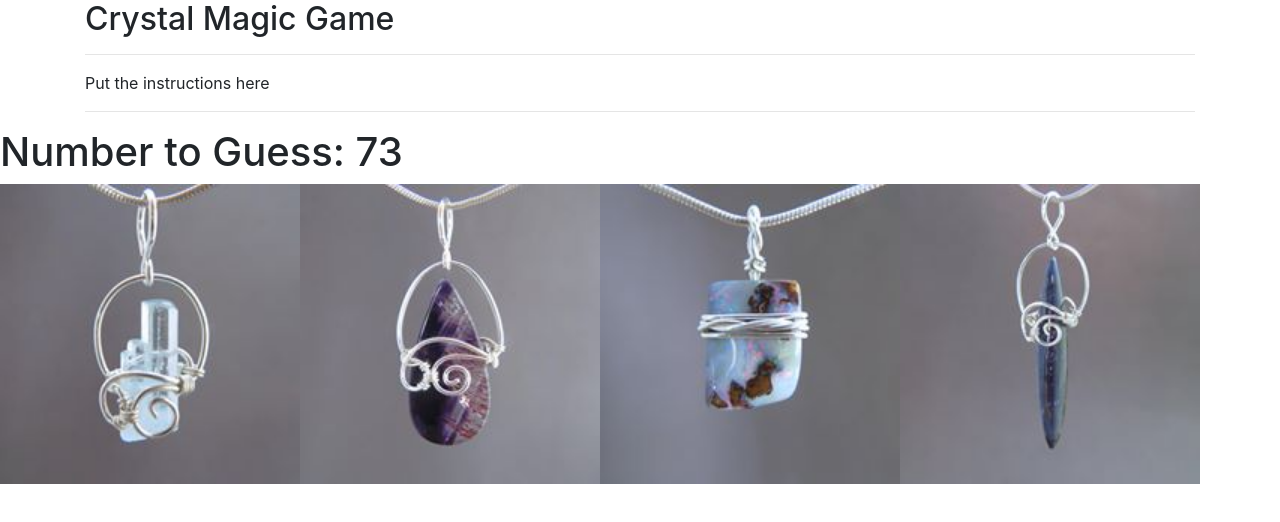
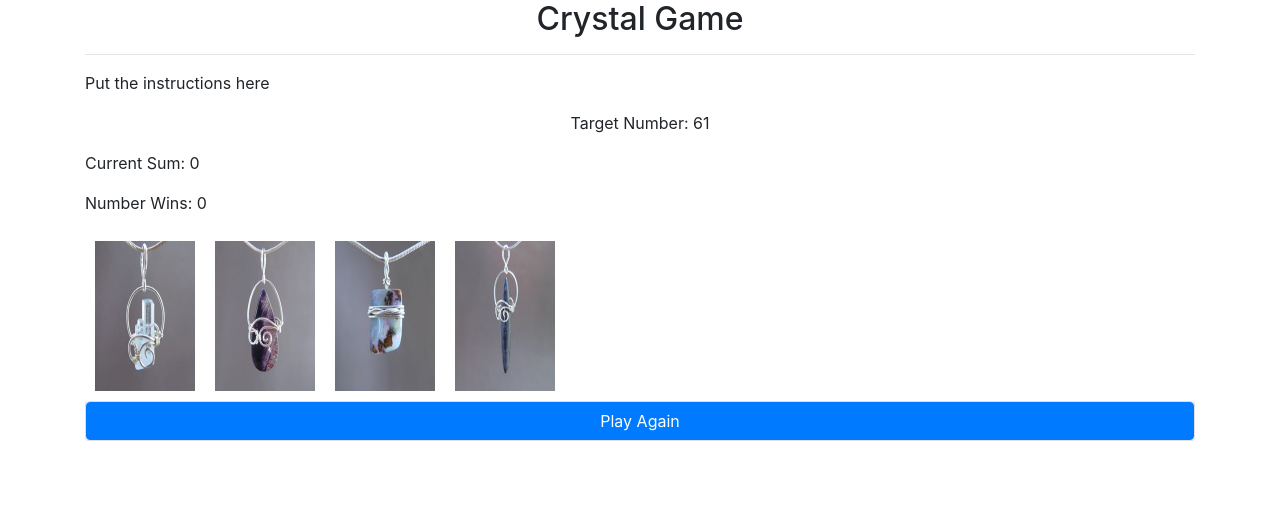
Before and after one commit to anewman88/Crystal-Magic-Game, a plain HTML site: page index.html in a window 1280 px wide. Drawn offline with nearby package versions, Linux system fonts and the light colour scheme.

Commit message:
contains most of game logic. Needs graphics

```diff
--- a/index.html
+++ b/index.html
@@ -3,6 +3,7 @@
 <head>
 
     <meta charset="UTF-8">
+    <meta name="viewport" content="width=device-width, initial-scale=1">
 
     <!--  <link rel="stylesheet" type="text/css" href="assets/css/reset.css">  -->
     <!-- Link to the Bootstrap CDN. link syntax from getbootstrap.com -->
@@ -10,11 +11,15 @@
     <link rel="stylesheet" type="text/css" href="assets/css/style.css">
 
     <title>Crystal Magic Game</title>
+
 <style type="text/css">
 
     .CrystalImageClass {
-      width: 300px;
-      height: 300px;
+      width: 100px;
+      height: 150px;
+      border: 10px;
+      border-color: #05618b;
+      margin: 10px;
     }
   </style>
 
@@ -22,108 +27,160 @@
 <body>
 
   <div class="container">
-
-        <!--    <div class="jumbotron". id="game-header">  -->
-              <div id="game-header">
-                <h2 id="game-title">Crystal Magic Game</h2>
+    <!-- Game Header -->
+    <div id="GameHeaderID">
+      <h2 class="text-center", id="GameTitleDIV">Crystal Game</h2>
       <hr>
       <p>Put the instructions here</p>
     </div>
 
+    <!-- Target Number section-->
+    <div>
+      <p class="text-center", id="TargetNumDIV">Target Number: </p>
+    </div>
+
     <!--  set up screen output regions  -->
     <div>
-              <p id="NumWins"></p>
-              <p id="CurCategory"></p>
-              <h2 id="CurGuessPhrase"></h2>
-              <p id="GuessCount"></p>
-              <p id="UsedLetters"></p>
-              <hr>
-              <p id="AlertMsg"></p>
+      <p id="RunningSumDIV"></p>
+    </div>
+    <div>
+      <p id="NumWinsDIV"></p>
     </div>
 
+    <!-- Note that this div is now empty. We will fill it dynamically -->
+    <div id="CrystalsDIV">
     </div>
-  <h1>Number to Guess: <span id="number-to-guess"></span></h1>
 
-  <!-- Note that this div is now empty. We will fill it dynamically -->
-  <div id="Crystals">
+    <div class="card">
+      <button id="PlayAgainBTN" class="btn btn-primary"><span>Play Again</span></button>
     </div>
+
+
 
   <!-- JAVASCRIPT  -->
   <!-- ========================================= -->
   <script type="text/javascript" src="https://cdnjs.cloudflare.com/ajax/libs/jquery/3.2.1/jquery.min.js"></script>
+  <script type="text/javascript">
+  // Global Variable Declarations
+  var DebugOn = true;    // Boolean - Debug flag
 
-  <script type="text/javascript">
+  $(document).ready(function() {
+    if (DebugOn) { console.log ("Begin $(document).ready(function())") }
 
-var DebugOn = true;
+    // Local to function Variable Declarations
+    var targetNum = 0;     // Integer - Target number player is trying to get to
+    var targetMin = 19;    // Integer - Minimum value for targetNum
+    var targetMax = 120;   // Integer - Maximum value for targetNum
+    var crystalVal = 0     // Integer - temp holds a crystal number
+    var crystalMin = 1;    // Integer - Minimum value for a crystal
+    var crystalMax = 12;   // Integer - Maximum value for a crystal
+    var NumCrystals = 4;   // Integer - The number of crystals on the page with hidden numbers
+    var RunningSum = 0;    // Integer - The current or running sum from the player's clicks
+    var WinCount = 0;      // Integer - Number of games won
+    var PlayAgainFlag = false; // Boolean - Flag to prompt user if they want to play again.
 
-  var targetNumber = 0;
-  targetNumber = Math.floor(Math.random() * 102) + 1;
-  if (DebugOn) { console.log ("Target number is: " + targetNumber )}
-  targetNumber += 18;
-  if (DebugOn) { console.log ("Target number is: " + targetNumber )}
+    //*************************************************************************
+    // Program Main
+    //*************************************************************************
 
-  $("#number-to-guess").text(targetNumber);
+    // Get the target number - use random number generator to get a number
+    // between targetMin and targetMax and display to screen
+    targetNum = Math.floor(Math.random() * (targetMax-targetMin+1) + targetMin);
+    if (DebugOn) { console.log ("Target number is: " + targetNum )}
 
-  var counter = 0;
+    $("#TargetNumDIV").text("Target Number: " + targetNum);
+    $("#RunningSumDIV").text("Current Sum: " + RunningSum);
+    $("#NumWinsDIV").text("Number Wins: " + WinCount);
 
-  // Now for the hard part. Creating multiple crystals each with their own unique number value.
+    // Use a for loop to create crystal objects for every crystal image on the page.
+    for (var i = 0; i < NumCrystals; i++) {
 
-  // We begin by expanding our array to include four options.
-  var numberOptions = [0, 0, 0, 0];
-  // ... we generate a random number
-
-
-  // Next we create a for loop to create crystals for every numberOption.
-  for (var i = 0; i < numberOptions.length; i++) {
-    var random = Math.floor(Math.random() * 12) + 1;
-    numberOptions[i] = random;
-if (DebugOn) { console.log ("Random crystal" + i + " is " + random )}
-
-    // For each iteration, we will create an imageCrystal
+      // For each iteration, we will create an imageCrystal "empty" object (aka pointer)
       var imageCrystal = $("<img>");
 
-    // First each crystal will be given the class ".crystal-image".
+      // First each crystal object will be given the class ".CrystalImageClass"
       // This will allow the CSS to take effect.
       imageCrystal.addClass("CrystalImageClass");
 
       // Each imageCrystal will be given a src link to the crystal image
       imageCrystal.attr("src", "assets/images/crystal-image"+(i+1)+".jpg");
 
-    // Each imageCrystal will be given a data attribute called data-crystalValue.
+      // Each imageCrystal will be given a data attribute called data-CrystalValue.
       // This data attribute will be set equal to the array value.
-    imageCrystal.attr("data-crystalvalue", numberOptions[i]);
+      // Randomly create the value for that crystal
+      //    var random = Math.floor(Math.random() * 12) + 1;
+      crystalVal = Math.floor(Math.random() * (crystalMax-crystalMin+1) + crystalMin);
+      if (DebugOn) { console.log ("Random crystal" + i + " is " + crystalVal )}
+      imageCrystal.attr("data-CrystalValue", crystalVal);
 
       // Lastly, each crystal image (with all it classes and attributes) will get added to the page.
-    $("#Crystals").append(imageCrystal);
+      $("#CrystalsDIV").append(imageCrystal);
+    }  // for loop
+
+    // Function for the Play Again Button
+    $("#PlayAgainBTN").on("click", function() {
+      var crystalVal = [0,0,0,0];
+      // Get a new targetNum and reset the RunningSum. Display both
+      targetNum = Math.floor(Math.random() * (targetMax-targetMin+1) + targetMin);
+      RunningSum = 0;
+      $("#TargetNumDIV").text("Target Number: " + targetNum);
+      $("#RunningSumDIV").text("Current Sum: " + RunningSum);
+//      $("#NumWinsDIV").text("Number Wins: " + WinCount);
+
+      // assign new values to the crystal images
+      for (var i = 0; i < NumCrystals; i++) {
+         crystalVal[i] = Math.floor(Math.random() * (crystalMax-crystalMin+1) + crystalMin);
+         if (DebugOn) { console.log ("Random crystal" + i + " is " + crystalVal); }
+
+//         $("#CrystalsDIV").attr(function(i, crystalVal);
       }
+         // need syntax to index into crystal array
+         $(".CrystalImageClass").each(function(index) {
+             $(this).attr("data-CrystalValue", crystalVal[index]);
+             console.log("in .each func: " + $(this).attr("data-CrystalValue"))
+         });
+      // Turn off, hide, disable the PlayAgainBTN
+      $(this).hide();
+    });
 
-  // This time, our click event applies to every single crystal on the page. Not just one.
+    // Function for the "on click" event when a crystal is clicked. This is one generic
+    // function no matter what crystal is clicked, however it will use .this to determine
+    // the data value for the particular crystal clicked
+
     $(".CrystalImageClass").on("click", function() {
 
-    // Determining the crystal's value requires us to extract the value from the data attribute.
-    // Using the $(this) keyword specifies that we should be extracting the crystal value of the clicked crystal.
-    // Using the .attr("data-crystalvalue") allows us to grab the value out of the "data-crystalvalue" attribute.
-    // Since attributes on HTML elements are strings, we must convert it to an integer before adding to the counter
+    // Determine the crystal's value from the data attribute using the $(this) keyword
+    // Use .attr("data-crystalvalue") to get the value out of the "data-crystalvalue" attribute.
+    // Since attributes on HTML elements are strings, it must be converted to an integer
+    // before adding to the RunningSum
 
     var crystalValue = ($(this).attr("data-crystalvalue"));
     crystalValue = parseInt(crystalValue);
     // We then add the crystalValue to the user's "counter" which is a global variable.
     // Every click, from every crystal adds to the global counter.
-    counter += crystalValue;
+    RunningSum += crystalValue;
 
-    // All of the same game win-lose logic applies. So the rest remains unchanged.
-    alert("New score: " + counter);
+    // Display the Running Sum
+    $("#RunningSumDIV").text("Current Sum: " + RunningSum);
 
-    if (counter === targetNumber) {
+    if (RunningSum === targetNum) {
       alert("You win!");
+      WinCount++;
+      $("#NumWinsDIV").text("Number Wins: " + WinCount);
+      PlayAgainFlag = true;
+
     }
-
-    else if (counter >= targetNumber) {
+    else if (RunningSum >= targetNum) {
       alert("You lose!!");
     }
 
-  });
+    if (DebugOn) { console.log ("End $(.CrystalImageClass).on function")}
+  });  //$(".CrystalImageClass").on("click", function()
 
+
+  if (DebugOn) { console.log ("End $(document).ready(function())") }
+});  // $(document).ready(function())
+if (DebugOn) { console.log ("End of HTML ")}
 </script>
 </body>
 </html>
```
Lines whose indentation alone changed are shown as unchanged.
